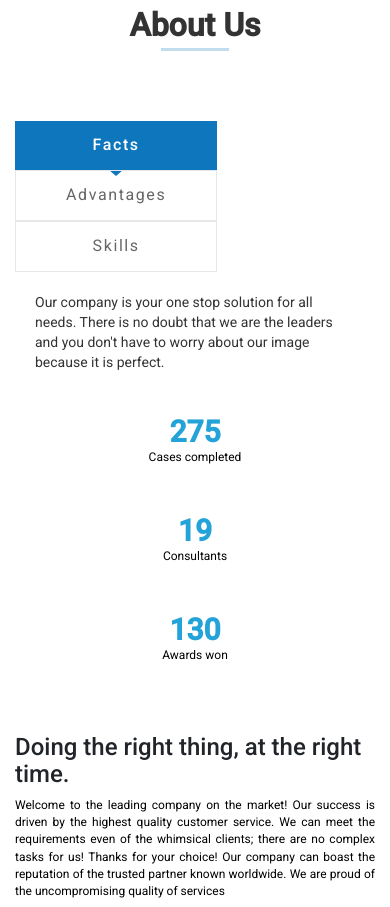
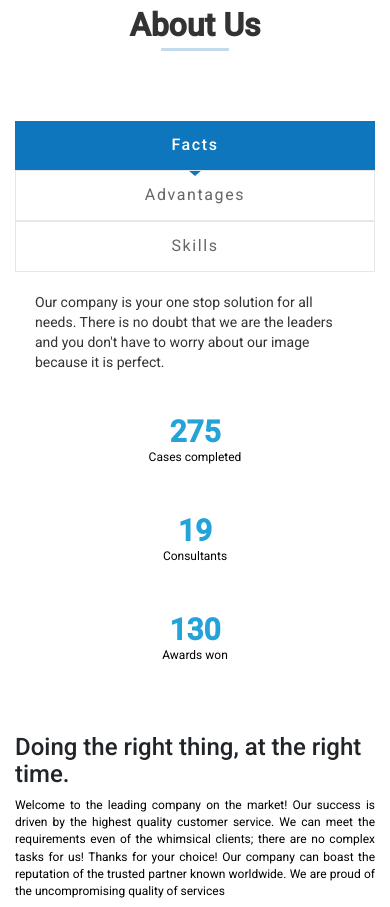
Before and after one commit to nishabukke/money-maa, a plain HTML site: page index.html in a window 390 px wide. Shown: the part 1780-2687 px from the top of the page. Drawn offline with nearby package versions, Linux system fonts and the light colour scheme.

Commit message:
Update style.css

```diff
--- a/style.css
+++ b/style.css
@@ -1046,12 +1046,8 @@ blockquote cite {
 
     .tabs .d-flex .text-center, .list-flex {
         flex-direction: column;
-    }
-
-    .TabButton{
         width: 100%;
     }
-
     .count {
         font-size: 30px;
     }
```
